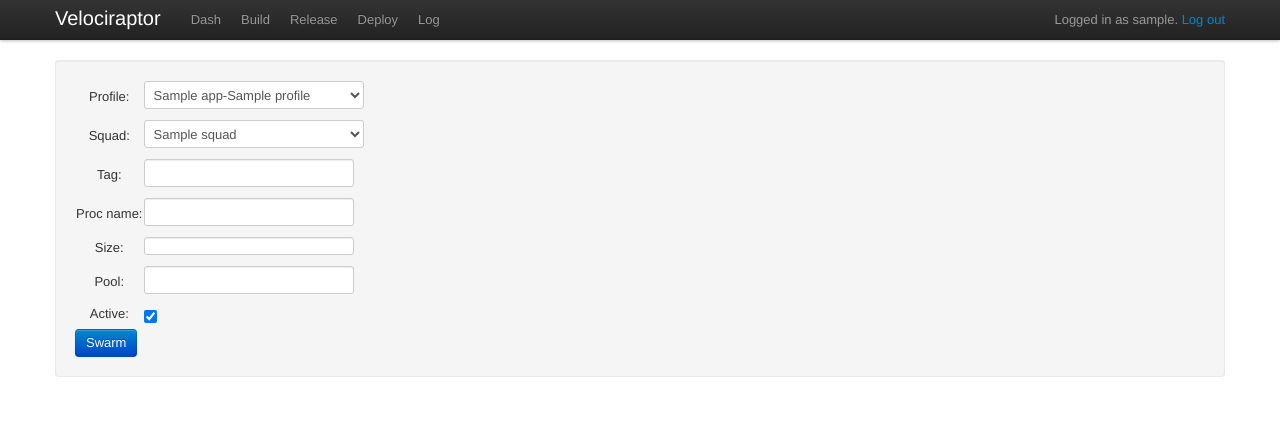
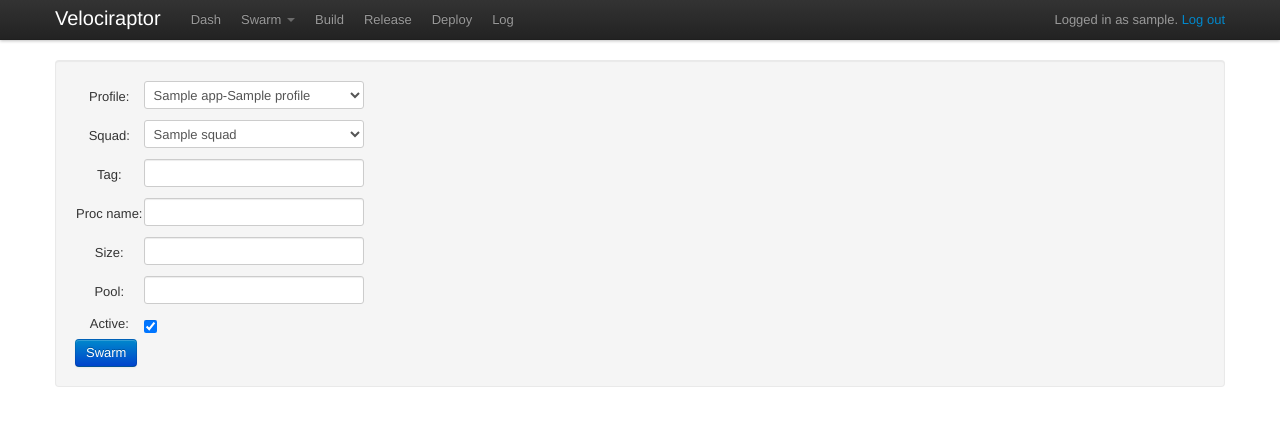
Before and after one commit to yougov/velociraptor, a Django app: page /swarm/ in a window 1280 px wide. Shown: the top 426 px of the page. Run offline with Django 3.2, Linux system fonts and the light colour scheme; a user stored in the database is signed in; tables that the repository leaves empty hold one stand-in row (values such as "Sample post"); parts of the project's set-up code (start-up, migrations or seed data) failed here and were passed over; some libraries are stand-ins or nearby versions.

Commit message:
add swarms to nav

```diff
--- /dev/null
+++ b/project/deployment/context_processors.py
@@ -0,0 +1,5 @@
+from deployment.models import Swarm
+
+# For showing a list of all swarms in the nav
+def swarms(request):
+    return {'swarms': Swarm.objects.filter(active=True)}
--- a/project/deployment/models.py
+++ b/project/deployment/models.py
@@ -318,6 +318,13 @@ class Swarm(models.Model):
         squad = self.squad.name
         return u'%(rname)s-%(proc)s X %(size)s on %(squad)s' % vars()
 
+    def shortname(self):
+        a = self.profile.app.name
+        p = self.profile.name
+        proc = self.proc_name
+        return u'%(a)s-%(p)s-%(proc)s' % vars()
+
+
     def all_procs(self):
         """
         Return all running procs on the squad that share this swarm's profile.
--- a/project/deployment/static/css/velociraptor.css
+++ b/project/deployment/static/css/velociraptor.css
@@ -1,6 +1,8 @@
 
 /* http://paulirish.com/2012/box-sizing-border-box-ftw/ */
-* { -moz-box-sizing: border-box; -webkit-box-sizing: border-box; box-sizing: border-box; }
+/* Apparently Bootstrap isn't compatible with box-sizing; border-box :(.  It
+ * screws up a bunch of stuff */
+/** { -moz-box-sizing: border-box; -webkit-box-sizing: border-box; box-sizing: border-box; }*/
 
 /* Some headers want to float left so we can stick some other UI on the
  * same line to the right */
@@ -158,10 +160,6 @@ div.label {
   display: none;
 }
 
-.formrows input[type=text] {
-  height: 28px;
-}
-
 /**** Isotope filtering ****/
 
 .isotope-item {
--- a/project/deployment/templates/base.html
+++ b/project/deployment/templates/base.html
@@ -35,6 +35,19 @@
             {% url log as log_url %}
             <ul class="nav">
               <li class="{% current_nav dash_url %}"><a href="{{ dash_url }}">Dash</a></li>
+              <li class="dropdown">
+                  <a class="dropdown-toggle" data-toggle="dropdown" href="#">
+                      Swarm
+                      <b class="caret"></b>
+                  </a>
+                  <ul class="dropdown-menu">
+                      <li><a href="/swarm/">New</a></li>
+                      <li class="divider"></li>
+                      {% for swarm in swarms %}
+                      <li><a href="{% url edit_swarm swarm.id %}">{{ swarm.shortname }}</a></li>
+                      {% endfor %}
+                  </ul>
+              </li>
               <li class="{% current_nav build_url %}"><a href="{{ build_url }}">Build</a></li>
               <li class="{% current_nav release_url %}"><a href="{{ release_url }}">Release</a></li>
               <li class="{% current_nav deploy_url %}"><a href="{{ deploy_url }}">Deploy</a></li>
--- a/project/deployment/views.py
+++ b/project/deployment/views.py
@@ -125,7 +125,8 @@ def api_task_active(request):
             for task in tasklist:
                 kwargs = ast.literal_eval(task['kwargs'])
                 if task['name'] == "deployment.tasks.build_hg":
-                    app = App.objects.get(id=int(kwargs['app_id']))
+                    build = Build.objects.get(id=int(kwargs['build_id']))
+                    app = build.app
                     desc = 'hg build of ' + app.name
                     out.append({'id': task['id'], 'desc': desc})
                 elif task['name'] == 'deployment.tasks.deploy':
--- a/project/settings.py
+++ b/project/settings.py
@@ -145,6 +145,7 @@ TEMPLATE_CONTEXT_PROCESSORS = (
     'django.core.context_processors.static',
     'django.core.context_processors.request',
     'django.contrib.messages.context_processors.messages',
+    'deployment.context_processors.swarms',
 )
 
 MIDDLEWARE_CLASSES = (
```
